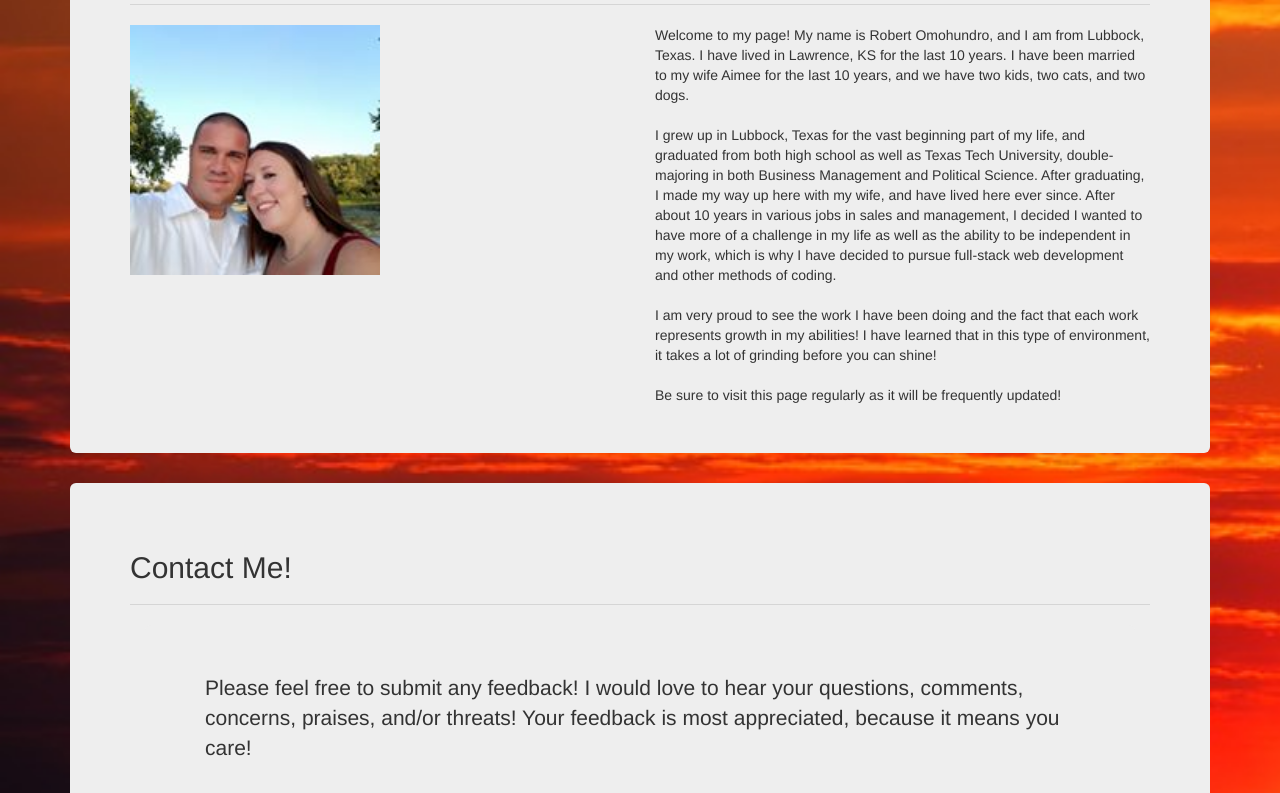
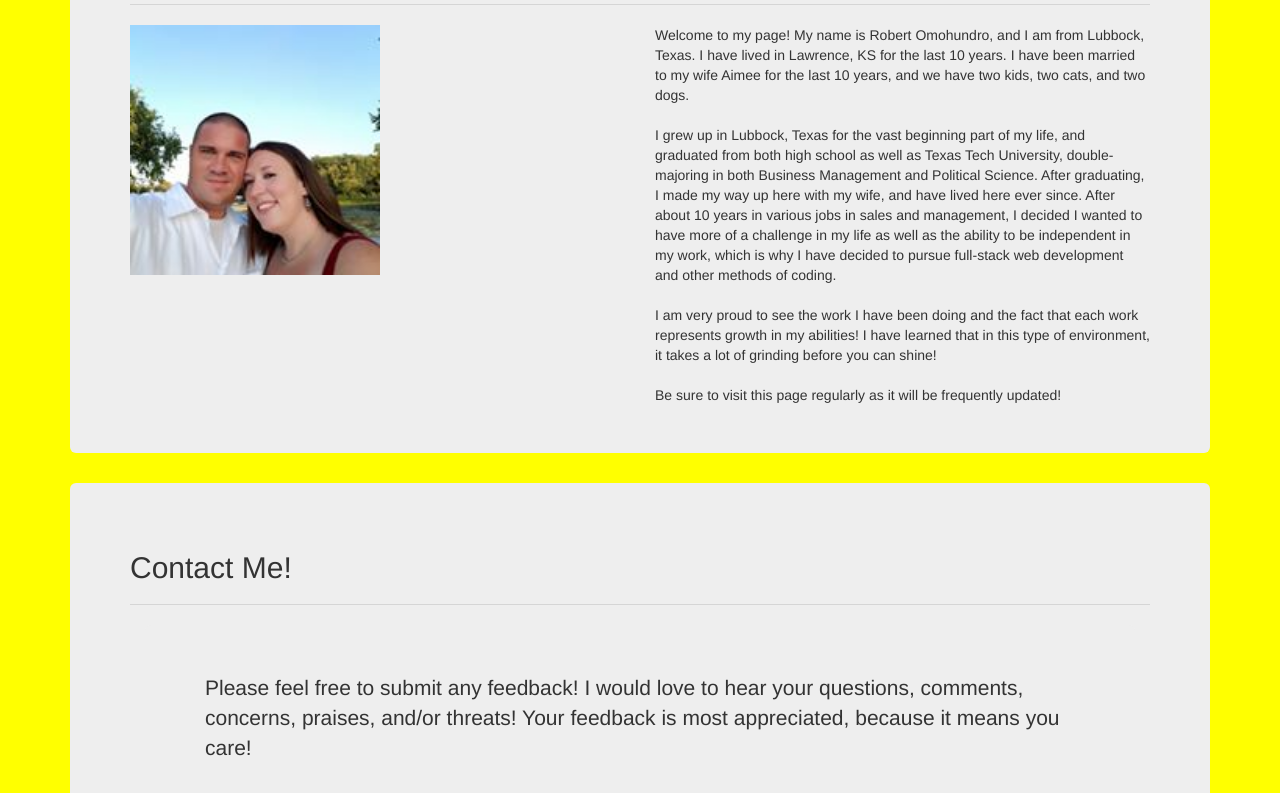
Before and after one commit to TAADAO/PortfolioRedux, a plain HTML site: page index.html in a window 1280 px wide. Shown: the part 222-1015 px from the top of the page. Drawn offline with nearby package versions, Linux system fonts and the light colour scheme; files whose address does not match are found by name.

```diff
--- a/styles/indexcss.css
+++ b/styles/indexcss.css
@@ -1,4 +1,4 @@
 body {
-    background-image: url("C:\Users\r929\Desktop\CodingBootcamp\PortfolioRedux\images\sunset.jpg");
+    background-color: yellow;
     background-size: cover;
 }
```
Also changed, not shown: styles/portfoliocss.css (+0 -7 lines), sunset.jpg (renamed from images/sunset.jpg).
